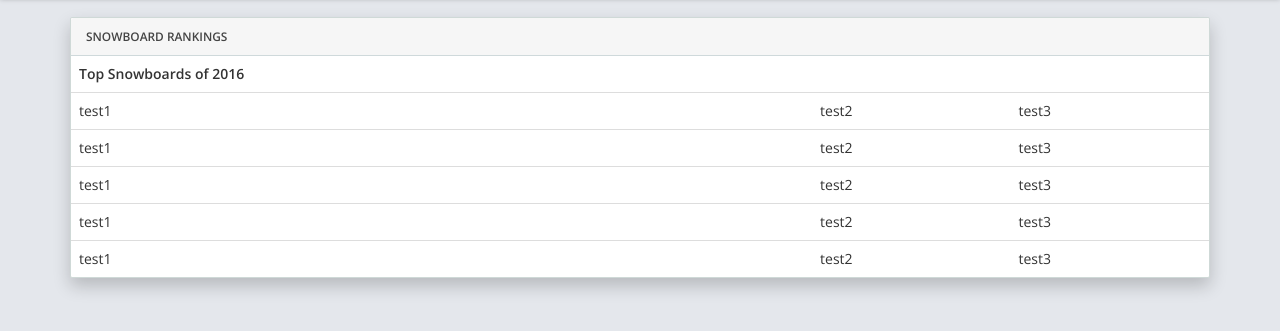
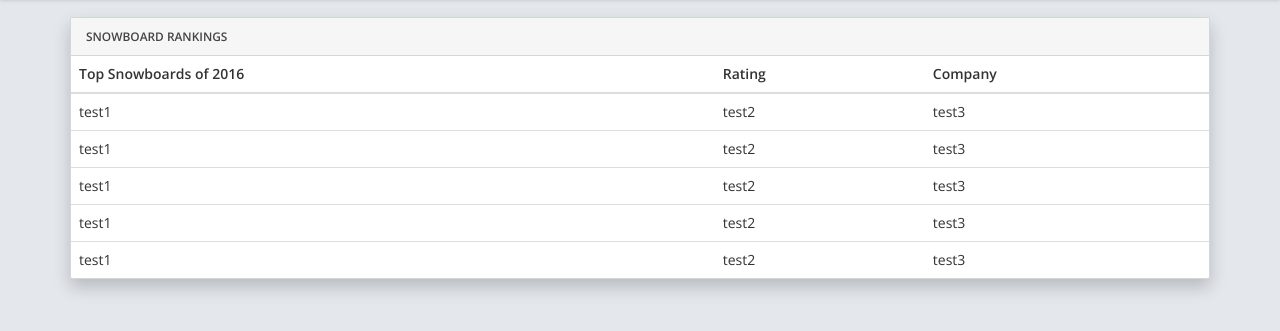
Before and after one commit to jonschwadron/snowpro_client, a plain HTML site: page index.html at #/stats in a window 1280 px wide. Shown: the part 53-384 px from the top of the page. Drawn offline with nearby package versions, Linux system fonts and the light colour scheme.

Commit message:
you can haz table

```diff
--- a/partials/stats.html
+++ b/partials/stats.html
@@ -5,9 +5,14 @@
 
     <!-- Table -->
     <table class="table">
+      <thead>
         <tr>
           <th>Top Snowboards of 2016</th>
+          <th>Rating</th>
+          <th>Company</th>
         </tr>
+      </thead>
+      <tbody>
         <tr>
           <td>test1</td>
           <td>test2</td>
@@ -33,6 +38,7 @@
           <td>test2</td>
           <td>test3</td>
         </tr>
+      </tbody>
     </table>
   </div>
 </div>
```
Lines whose indentation alone changed are shown as unchanged.
